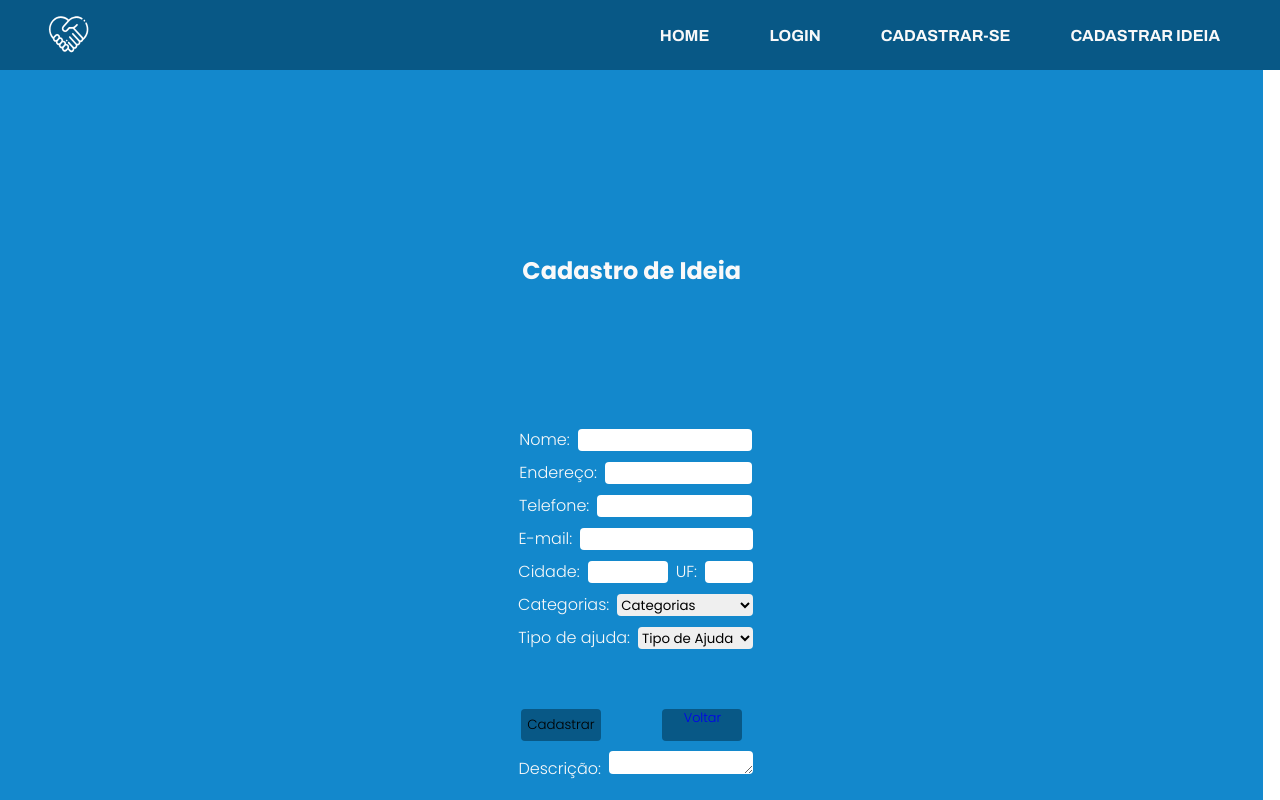
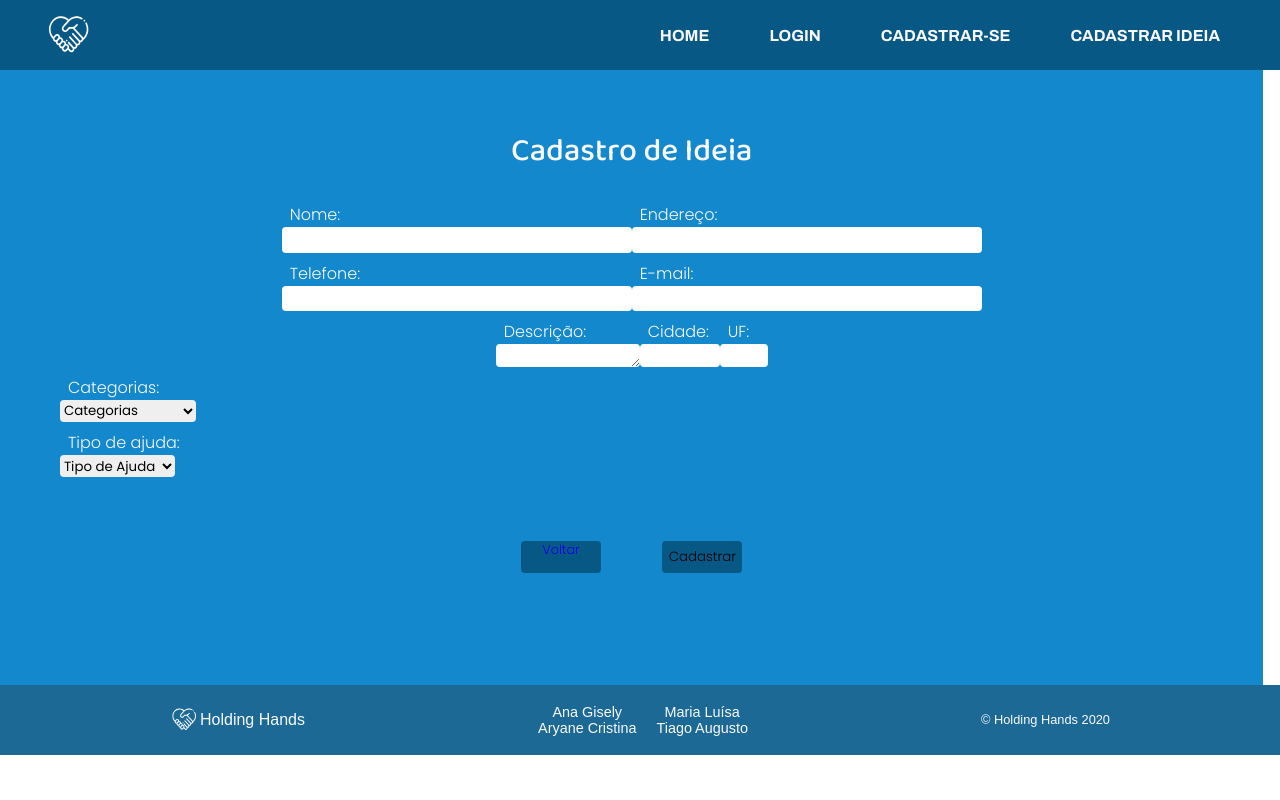
Before and after one commit to rede-cidada/holding-hands, a React (Create React App) app: page /cadastrar-ideia in a window 1280 px wide. Shown: the top 800 px of the page. Built offline with nearby package versions, Linux system fonts and the light colour scheme; a web font is replaced by a local one.

Commit message:
Tela de cadastro de ideia incompleta

```diff
--- a/src/pages/CadastroIdeia/cadastroIdeia.css
+++ b/src/pages/CadastroIdeia/cadastroIdeia.css
@@ -6,17 +6,18 @@
     align-items: center;
     text-align: center;
     background: var(--background-primary);
-    padding: 20% 5% 5% 5%;
+    padding: 70px 5% 5% 5%;
 }
 
 .register-ideia-title {
-    font-family: "Poppins", sans-serif;
+    font-family: 'Baloo 2', cursive;
+    font-weight: 300;
     font-size: 1.5rem;
-    padding: 0 2%;
+    padding: 25px 0;
 }
 
 .register-ideia-form {
-    height: 80vh;
+    width: 100vw;
     display: flex;
     flex-direction: column;
     justify-content: center;
@@ -25,7 +26,16 @@
 }
 
 .register-ideia-div {
+    width: 100%;
+    display: flex;
+    flex-direction: column;
+    justify-content: center;
+    align-items: flex-start;
     padding-bottom: .5rem;
+}
+
+.register-ideia-location {
+    width: auto;
 }
 
 .register-ideia-label {
@@ -37,35 +47,38 @@
 }
 
 .register-ideia-input {
-    width: 1rem;
-    height: 1.4%;
+    width: 100%;
+    max-width: 400px;
+    height: 1.6rem;
     border: none;
     border-radius: 4px;
 }
 
-.registerideia-input-nome {
-    width: 10.9rem;
-    height: 1.4rem;
-}
-
-.registerideia-input-endereco {
-    width: 9.2rem;
-    height: 1.4rem;
-}
-
-.registerideia-input-telefone {
-    width: 9.7rem;
-    height: 1.4rem;
-}
-
-.registerideia-input-email {
-    width: 10.8rem;
-    height: 1.4rem;
+.registerideia-nome-endereco {
+    width: 80%;
+    max-width: 700px;
 }
 
 .registerideia-cidade-uf {
     display: flex;
     flex-direction: row;
+    flex-wrap: wrap;
+}
+
+.registerideia-input-nome {
+
+}
+
+.registerideia-input-endereco {
+
+}
+
+.registerideia-input-telefone {
+
+}
+
+.registerideia-input-email {
+
 }
 
 .registerideia-input-cidade {
@@ -134,5 +147,92 @@
 @media (min-width: 720px) {
     .register-ideia-container {
         width: 98.7vw;
+        padding: 8% 5%;
+    }
+
+    .register-ideia-title {
+        font-size: 2rem;
+    }
+
+    .register-ideia-form {
+
+    }
+
+    .registerideia-nome-endereco {
+        display: flex;
+        flex-direction: row;
+    }
+
+    .registerideia-nome-endereco {
+        display: flex;
+        flex-direction: row;
+    }
+
+    .register-ideia-div {
+
+    }
+
+    .register-ideia-label {
+
+    }
+
+    .register-ideia-input {
+
+    }
+
+    .registerideia-input-nome {
+
+    }
+
+    .registerideia-input-endereco {
+
+    }
+
+    .registerideia-input-telefone {
+
+    }
+
+    .registerideia-input-email {
+
+    }
+
+    .registerideia-cidade-uf {
+
+    }
+
+    .registerideia-input-cidade {
+
+    }
+
+    .registerideia-input-uf {
+
+    }
+
+    .register-ideia-select {
+
+    }
+
+    .registerideia-select-tipo {
+
+    }
+
+    .registerideia-select-categorias {
+
+    }
+
+    .register-ideia-textarea {
+
+    }
+
+    .register-ideia-btn-div {
+
+    }
+
+    .link-item-menu {
+
+    }
+
+    .link-item-menu {
+
     }
 }
--- a/src/pages/CadastroIdeia/index.js
+++ b/src/pages/CadastroIdeia/index.js
@@ -7,6 +7,7 @@ const RegisterIdeias = () => {
         <section className = "register-ideia-container">
             <h1 class="register-ideia-title">Cadastro de Ideia</h1>
             <form className="register-ideia-form" name="registro-idea">
+                <div class="registerideia-nome-endereco">
                     <div className="register-ideia-div" id="Nome-da-organização">
                         <label className="register-ideia-label" for="Nome-da-organização">Nome:</label>
                         <input className="registerideia-input-nome register-ideia-input" type="text" id="Nome-da-organização" nome="Nome-da-organização" required/>
@@ -16,26 +17,37 @@ const RegisterIdeias = () => {
                         <label className="register-ideia-label" for="endereco">Endereço:</label>
                         <input className="registerideia-input-endereco register-ideia-input" type="text" id="endereco" name="endereco" required/>
                     </div>
+                </div>
 
+                <div class="registerideia-nome-endereco">
                     <div className="register-ideia-div">
                         <label className="register-ideia-label" for="Telefone">Telefone:</label>
                         <input className="registerideia-input-telefone register-ideia-input" type="number" id="telefone" name="Telefone" maxlength="11" required />
                     </div>
 
                     <div className="register-ideia-div">
-                    <label className="register-ideia-label" for="e-mail"> E-mail:</label>
+                        <label className="register-ideia-label" for="e-mail">E-mail:</label>
                         <input className="registerideia-input-email register-ideia-input" type="email" id="email" name="e-mail" required />
                     </div>
+                </div>
+
                 <div className="registerideia-cidade-uf">
-                    <div className="register-ideia-div">
+                    <div className="register-ideia-div register-ideia-location">
+                        <label className="register-ideia-label" for="Descricao">Descrição:</label>
+                        <textarea className="register-ideia-textarea register-ideia-input" nome="Descricao"></textarea>
+                    </div>
+
+                    <div className="register-ideia-div register-ideia-location">
                         <label className="register-ideia-label" for="cidade">Cidade:</label>
                         <input className="registerideia-input-cidade" type="text" id="cidade" name="cidade" required />
                     </div>
 
-                    <div className="register-ideia-div">
+                    <div className="register-ideia-div register-ideia-location">
                         <label className="register-ideia-label" for="uf"> UF:</label>
                         <input className="registerideia-input-uf" type="text" id="uf" name="UF" required />
                     </div>
+
+
                 </div>
 
                 <div className="register-ideia-div">
@@ -75,13 +87,8 @@ const RegisterIdeias = () => {
                 </div>
 
                 <div className="register-ideia-btn-div">
+                    <Link className="link-item-menu" to="/">Voltar</Link>
                     <button className="link-item-menu" type="submit" onClick={ () => alert('Não foi possível realizar o cadastro') }>Cadastrar</button>
-                    <Link className="link-item-menu" to="/">Voltar</Link>
-                </div>
-
-                <div className="register-ideia-div">
-                    <label className="register-ideia-label" for="Descricao">Descrição:</label>
-                    <textarea className="register-ideia-textarea" nome="Descricao"></textarea>
                 </div>
             </form>
         </section>
```
Lines whose indentation alone changed are shown as unchanged.
